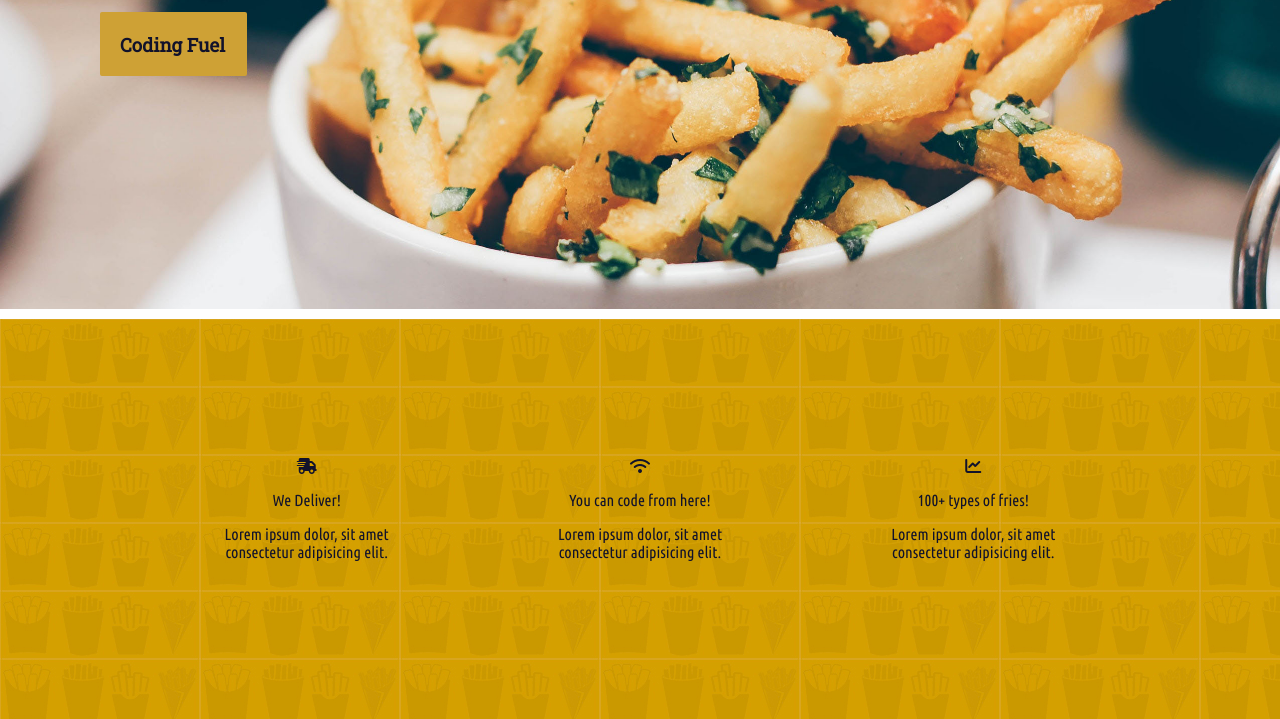
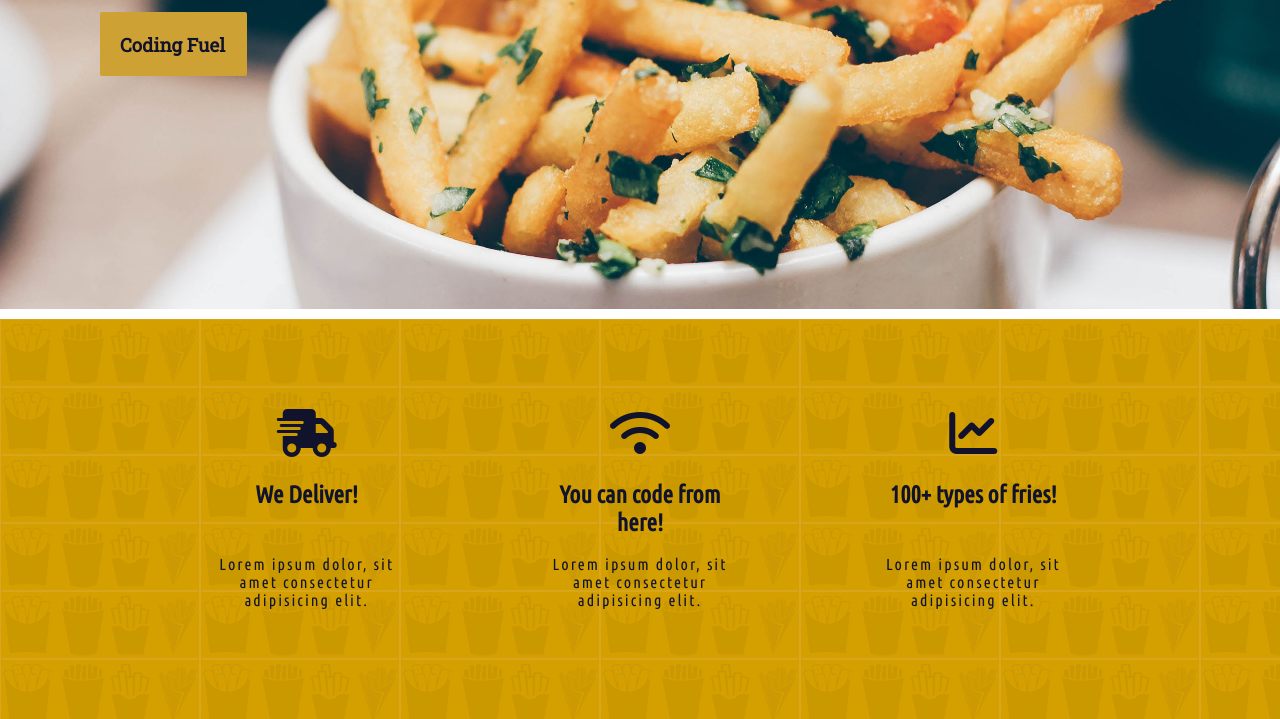
Before and after one commit to KaydenFlegal/Dev-Camp, a plain HTML site: page DevCamp - Website/index.html in a window 1280 px wide. Shown: the part 501-1220 px from the top of the page. Drawn offline with Linux system fonts and the light colour scheme.

Commit message:
File Update From JATC
Updated 12/12/2022 @ 1:25

V 2.2.5

```diff
--- a/DevCamp - Website/styles/homepage.css
+++ b/DevCamp - Website/styles/homepage.css
@@ -58,3 +58,22 @@
 .features-section > .columns-wrapper > .column:hover {
     border-bottom:  5px solid #11122b;
 }
+
+.features-section > .columns-wrapper > .column :nth-child(1) {
+    font-size: 3em;
+}
+
+.features-section > .columns-wrapper > .column :nth-child(2) {
+    font-size: 1.5em;
+    font-weight: 900;
+    height: 50px;
+    transition: 1s;
+}
+
+.features-section > .columns-wrapper > .column :nth-child(2):hover {
+    letter-spacing: 1px;
+}
+
+.features-section > .columns-wrapper > .column :nth-child(3) {
+    letter-spacing: 2px;
+}
```
